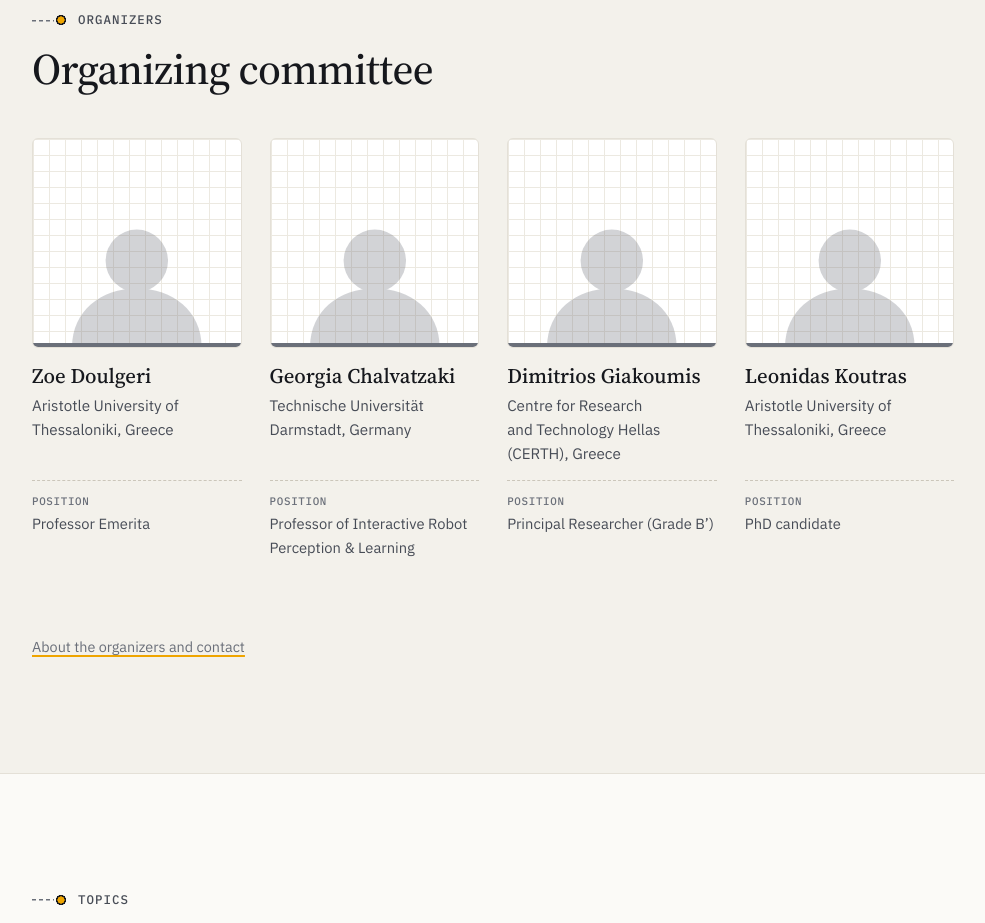
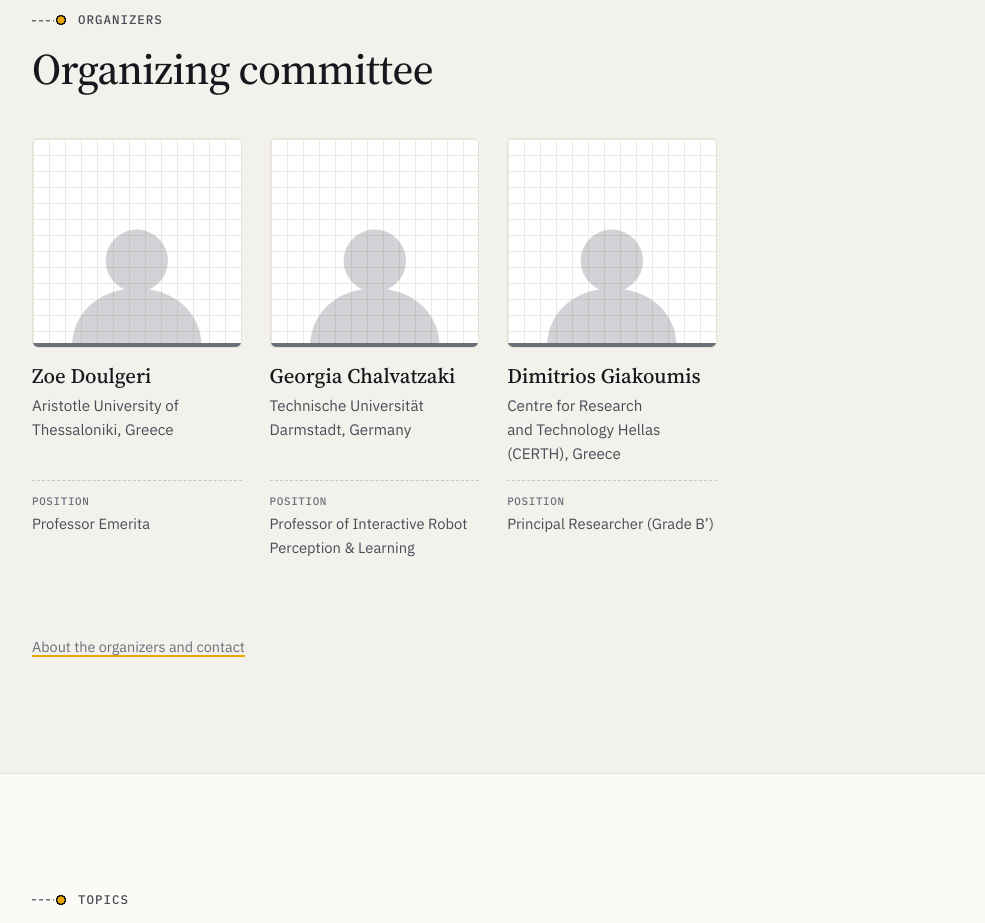
Before and after one commit to From-Skills-to-Complex-Manipulation/from-skills-to-complex-manipulation.github.io, a website: page index.html in a window 1280 px wide. Shown: the part 4060-4983 px from the top of the page, without its empty margins (28-1013 px from the left). Drawn offline with Linux system fonts and the light colour scheme.

Commit message:
Update index.html

```diff
--- a/index.html
+++ b/index.html
@@ -211,12 +211,12 @@
           <p class="person-affil">Centre for Research and Technology Hellas (CERTH), Greece</p>
           <p class="person-talk"><span class="person-label">Position</span>Principal Researcher (Grade B’)</p>
         </li>
-        <li class="person">
+        <!-- <li class="person">
           <div class="person-photo"><svg viewBox="0 0 64 58" aria-hidden="true" focusable="false"><circle cx="32" cy="22" r="13" fill="currentColor"/><path d="M5 58c0-15 12-24.5 27-24.5S59 43 59 58z" fill="currentColor"/></svg></div>
           <h3>Leonidas Koutras</h3>
           <p class="person-affil">Aristotle University of Thessaloniki, Greece</p>
           <p class="person-talk"><span class="person-label">Position</span>PhD candidate</p>
-        </li>
+        </li> -->
     </ul>
     <p class="fine"><a href="organizers.html">About the organizers and contact</a></p>
   </div>
```
